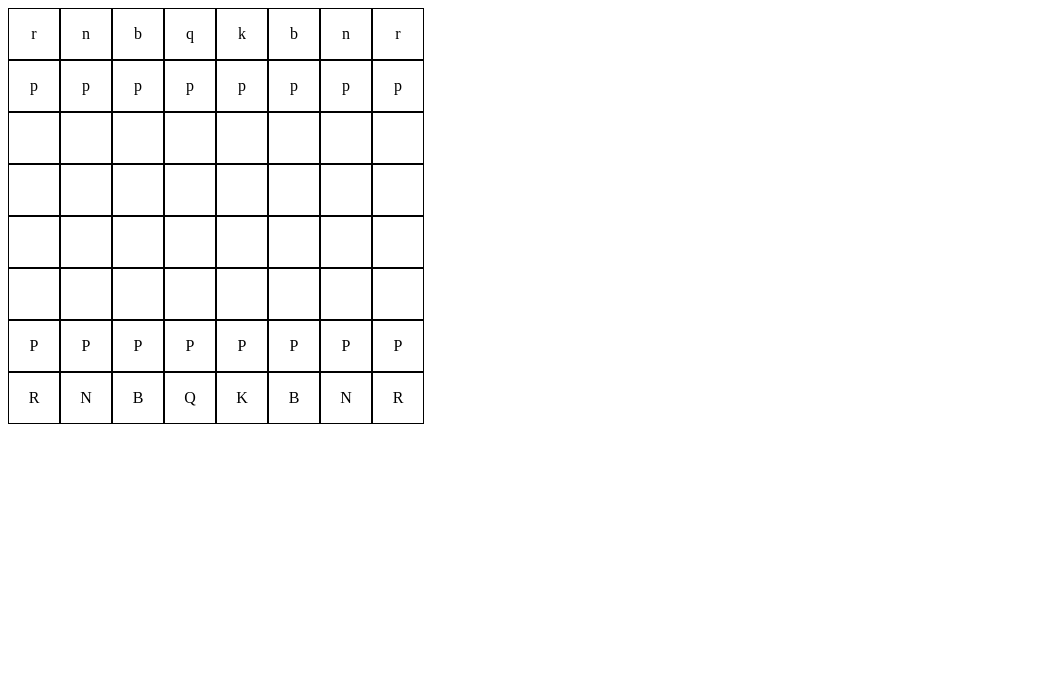
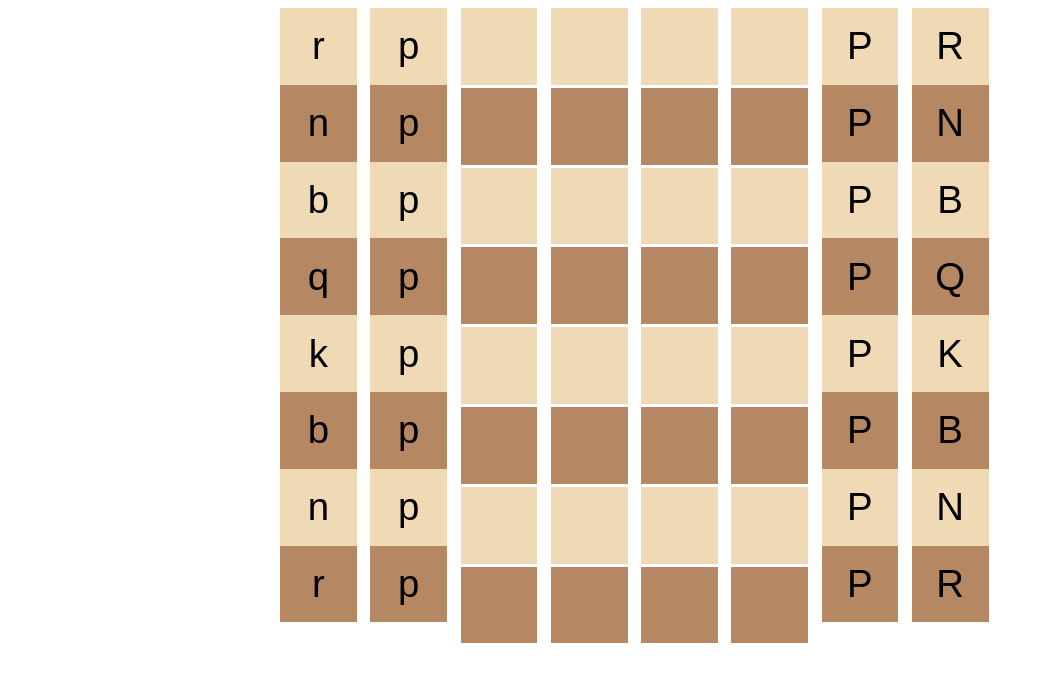
Before and after one commit to RushdaMansuri/Chess_in_Angular, an Angular app in the folder chess/: page / in a window 1280 px wide. Shown: the top 682 px of the page, without its empty margins (0-1044 px from the left). Built offline with nearby package versions, Linux system fonts and the light colour scheme.

Commit message:
Programed the chess board

```diff
--- a/chess/src/app/chess-board/chess-board.component.css
+++ b/chess/src/app/chess-board/chess-board.component.css
@@ -1,13 +1,35 @@
-.chess-row {
-  display: flex;
+.chess-board {
+  display: grid;
+  grid-template-columns: repeat(8, 1fr); /* Equal space for each square */
+  grid-template-rows: repeat(8, 1fr);    /* Equal space for each square */
+  gap: 2px;  /* Space between squares */
+  max-width: 90vw;  /* Limit to 90% of the viewport width */
+  max-height: 90vh; /* Limit to 90% of the viewport height */
+  margin: 0 auto;   /* Center the chessboard horizontally */
+  aspect-ratio: 1;  /* Maintain a 1:1 aspect ratio */
 }
 
-.chess-cell {
-  width: 50px;
-  height: 50px;
-  display: flex;
-  align-items: center;
-  justify-content: center;
-  border: 1px solid black;
+button {
+  width: 2em;
+  height: 2em;
+  font-size: 3vw;  /* Use responsive units based on viewport width */
   text-align: center;
+  background-color: #f0d9b5;
+  border: none;
+  cursor: pointer;
 }
+
+button:nth-child(even) {
+  background-color: #b58863;  /* Darker color for alternate squares */
+}
+
+.selected {
+  background-color: yellow;  /* Highlight selected piece */
+}
+
+/* Responsive for small screens */
+@media (max-width: 768px) {
+  button {
+    font-size: 5vw;  /* Adjust font size for smaller screens */
+  }
+}
--- a/chess/src/app/chess-board/chess-board.component.html
+++ b/chess/src/app/chess-board/chess-board.component.html
@@ -1,5 +1,14 @@
-<div *ngFor="let row of board; let rowIndex = index" class="chess-row">
-  <div *ngFor="let cell of row; let colIndex = index" class="chess-cell">
-    {{ cell }}
+<div class="chess-board">
+  <div *ngFor="let row of board; let rowIndex = index">
+    <button
+      *ngFor="let piece of row; let colIndex = index"
+      [ngClass]="{
+        selected:
+          selectedPiece?.row === rowIndex && selectedPiece?.col === colIndex
+      }"
+      (click)="selectPiece(rowIndex, colIndex)"
+    >
+      {{ piece }}
+    </button>
   </div>
 </div>
--- a/chess/src/app/chess-board/chess-board.component.ts
+++ b/chess/src/app/chess-board/chess-board.component.ts
@@ -1,16 +1,17 @@
 import { Component } from '@angular/core';
-import { CommonModule } from '@angular/common';  // Import CommonModule for *ngFor and other directives
+import { CommonModule } from '@angular/common';
 
 @Component({
   selector: 'app-chess-board',
-  standalone: true,  // Make sure it's standalone
-  imports: [CommonModule],  // Add CommonModule to imports
+  standalone: true,
+  imports: [CommonModule],
   templateUrl: './chess-board.component.html',
   styleUrls: ['./chess-board.component.css']
 })
 export class ChessBoardComponent {
-
   board: string[][] = [];
+  selectedPiece: { row: number, col: number } | null = null;
+  currentPlayer: 'white' | 'black' = 'white'; // Keep track of the current player
 
   constructor() {
     this.initializeBoard();
@@ -28,4 +29,64 @@ export class ChessBoardComponent {
       ['R', 'N', 'B', 'Q', 'K', 'B', 'N', 'R']
     ];
   }
+
+  // Handle selecting a piece
+  selectPiece(row: number, col: number): void {
+    const piece = this.board[row][col];
+    if (this.isPieceSelectable(piece)) {
+      this.selectedPiece = { row, col };
+    } else if (this.selectedPiece) {
+      this.movePiece(row, col);
+    }
+  }
+
+  // Check if the piece belongs to the current player
+  isPieceSelectable(piece: string): boolean {
+    if (this.currentPlayer === 'white') {
+      return piece === piece.toUpperCase() && piece !== ' ';
+    } else {
+      return piece === piece.toLowerCase() && piece !== ' ';
+    }
+  }
+
+  // Move the piece if valid
+  movePiece(targetRow: number, targetCol: number): void {
+    if (this.selectedPiece) {
+      const { row, col } = this.selectedPiece;
+
+      // For simplicity, just allow any move to an empty square or opponent's piece
+      if (this.isValidMove(row, col, targetRow, targetCol)) {
+        // Perform the move
+        this.board[targetRow][targetCol] = this.board[row][col];
+        this.board[row][col] = ' ';
+        this.switchPlayer();
+      }
+
+      // Deselect the piece after moving
+      this.selectedPiece = null;
+    }
+  }
+
+  // Simple move validation (expand as needed)
+  isValidMove(fromRow: number, fromCol: number, toRow: number, toCol: number): boolean {
+    const targetPiece = this.board[toRow][toCol];
+    if (targetPiece === ' ' || this.isOpponentPiece(targetPiece)) {
+      return true; // Valid move if the target is empty or has an opponent's piece
+    }
+    return false;
+  }
+
+  // Check if the piece is an opponent's piece
+  isOpponentPiece(piece: string): boolean {
+    if (this.currentPlayer === 'white') {
+      return piece === piece.toLowerCase();
+    } else {
+      return piece === piece.toUpperCase();
+    }
+  }
+
+  // Switch player after each move
+  switchPlayer(): void {
+    this.currentPlayer = this.currentPlayer === 'white' ? 'black' : 'white';
+  }
 }
```
